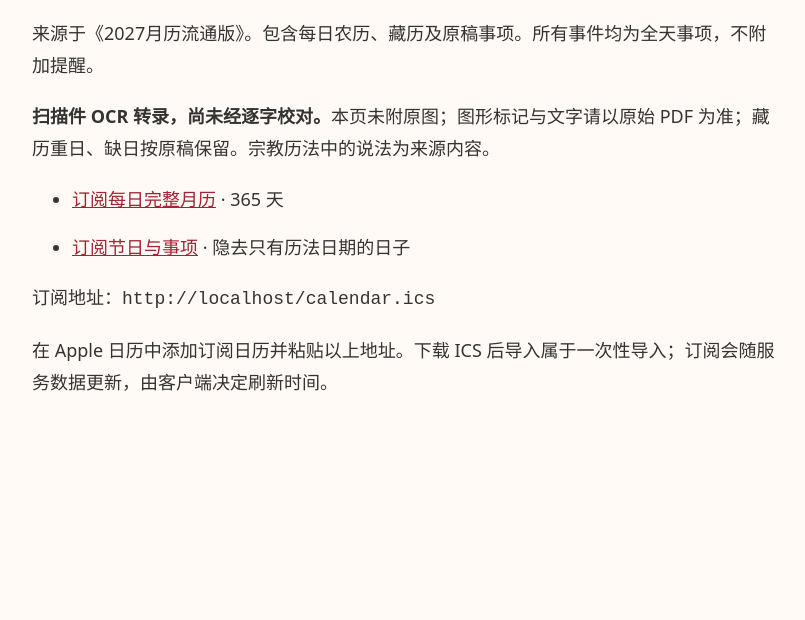
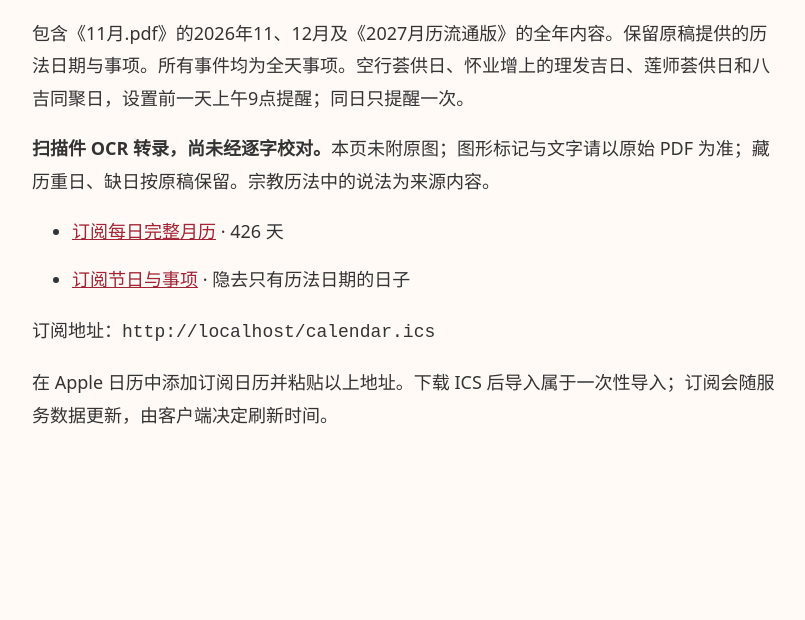
Before and after one commit to cdu445/calendar2027, a plain HTML site: page index.html in a window 1280 px wide. Shown: the part 180-800 px from the top of the page, without its empty margins (233-1038 px from the left). Drawn offline with Linux system fonts and the light colour scheme.

Commit message:
Add files via upload

```diff
--- a/index.html
+++ b/index.html
@@ -1 +1 @@
-<!doctype html><html lang="zh-CN"><meta charset="utf-8"><meta name="viewport" content="width=device-width,initial-scale=1"><title>2027 月历订阅</title><style>body{font:18px/1.8 system-ui;max-width:750px;margin:60px auto;padding:24px;color:#333;background:#fffaf5}a{color:#a12336}code{overflow-wrap:anywhere}li{margin:16px 0}</style><h1>2027 月历订阅</h1><p>来源于《2027月历流通版》。包含每日农历、藏历及原稿事项。所有事件均为全天事项，不附加提醒。</p><p><strong>扫描件 OCR 转录，尚未经逐字校对。</strong>本页未附原图；图形标记与文字请以原始 PDF 为准；藏历重日、缺日按原稿保留。宗教历法中的说法为来源内容。</p><ul><li><a id="all" href="calendar.ics">订阅每日完整月历</a> · 365 天</li><li><a id="special" href="special.ics">订阅节日与事项</a> · 隐去只有历法日期的日子</li></ul><p>订阅地址：<code id="url"></code></p><p>在 Apple 日历中添加订阅日历并粘贴以上地址。下载 ICS 后导入属于一次性导入；订阅会随服务数据更新，由客户端决定刷新时间。</p><script>let u=new URL('calendar.ics',location.href);document.querySelector('#url').textContent=u.href;for(let [id,file] of [['all','calendar.ics'],['special','special.ics']]){let a=new URL(file,location.href);a.protocol='webcal:';document.getElementById(id).href=a.href}</script></html>
+<!doctype html><html lang="zh-CN"><meta charset="utf-8"><meta name="viewport" content="width=device-width,initial-scale=1"><title>2026–2027 月历订阅</title><style>body{font:18px/1.8 system-ui;max-width:750px;margin:60px auto;padding:24px;color:#333;background:#fffaf5}a{color:#a12336}code{overflow-wrap:anywhere}li{margin:16px 0}</style><h1>2026–2027 月历订阅</h1><p>包含《11月.pdf》的2026年11、12月及《2027月历流通版》的全年内容。保留原稿提供的历法日期与事项。所有事件均为全天事项。空行荟供日、怀业增上的理发吉日、莲师荟供日和八吉同聚日，设置前一天上午9点提醒；同日只提醒一次。</p><p><strong>扫描件 OCR 转录，尚未经逐字校对。</strong>本页未附原图；图形标记与文字请以原始 PDF 为准；藏历重日、缺日按原稿保留。宗教历法中的说法为来源内容。</p><ul><li><a id="all" href="calendar.ics">订阅每日完整月历</a> · 426 天</li><li><a id="special" href="special.ics">订阅节日与事项</a> · 隐去只有历法日期的日子</li></ul><p>订阅地址：<code id="url"></code></p><p>在 Apple 日历中添加订阅日历并粘贴以上地址。下载 ICS 后导入属于一次性导入；订阅会随服务数据更新，由客户端决定刷新时间。</p><script>let u=new URL('calendar.ics',location.href);document.querySelector('#url').textContent=u.href;for(let [id,file] of [['all','calendar.ics'],['special','special.ics']]){let a=new URL(file,location.href);a.protocol='webcal:';document.getElementById(id).href=a.href}</script></html>
```
Also changed, not shown: 2 other files.
